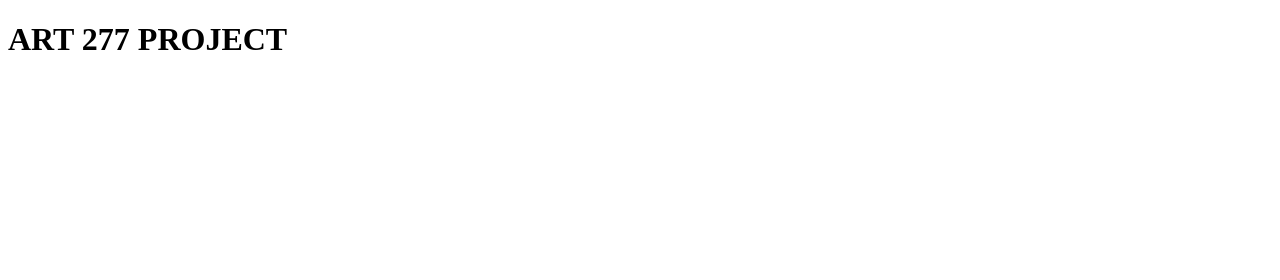
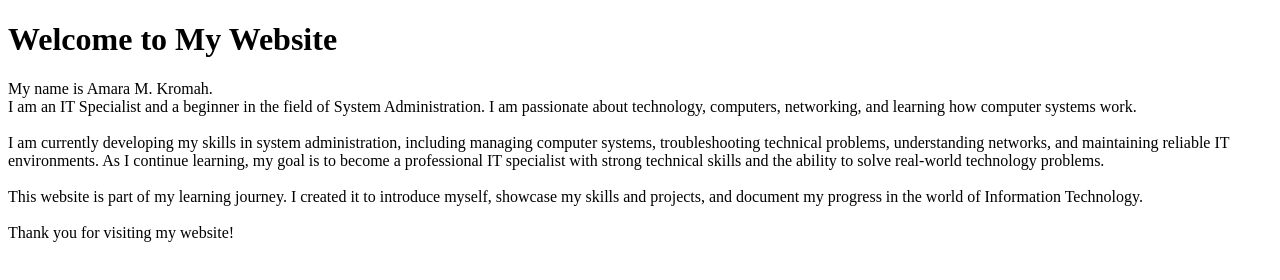
Before and after one commit to AmaraKromah8747/Art-277, a plain HTML site: page index.html in a window 1280 px wide. Drawn offline with Linux system fonts and the light colour scheme.

Commit message:
update index.html

```diff
--- a/index.html
+++ b/index.html
@@ -4,11 +4,15 @@
 <head>
   <meta charset="UTF-8">
   <meta name="viewport" content="width=device-width, initial-scale=1">
-  <title>Art 277</title>
+  <title>My first Project</title>
 </head>
 
 <body>
-  <h1>ART 277 PROJECT</h1>
+  <h1>Welcome to My Website</h1>
+  <p>My name is Amara M. Kromah.<br>I am an IT Specialist and a beginner in the field of System Administration. I am passionate about technology, computers, networking, and learning how computer systems work.<br><br>
+I am currently developing my skills in system administration, including managing computer systems, troubleshooting technical problems, understanding networks, and maintaining reliable IT environments. As I continue learning, my goal is to become a professional IT specialist with strong technical skills and the ability to solve real-world technology problems.<br><br>
+This website is part of my learning journey. I created it to introduce myself, showcase my skills and projects, and document my progress in the world of Information Technology.<br><br>
+Thank you for visiting my website!</p>
 </body>
 
 </html>
```
